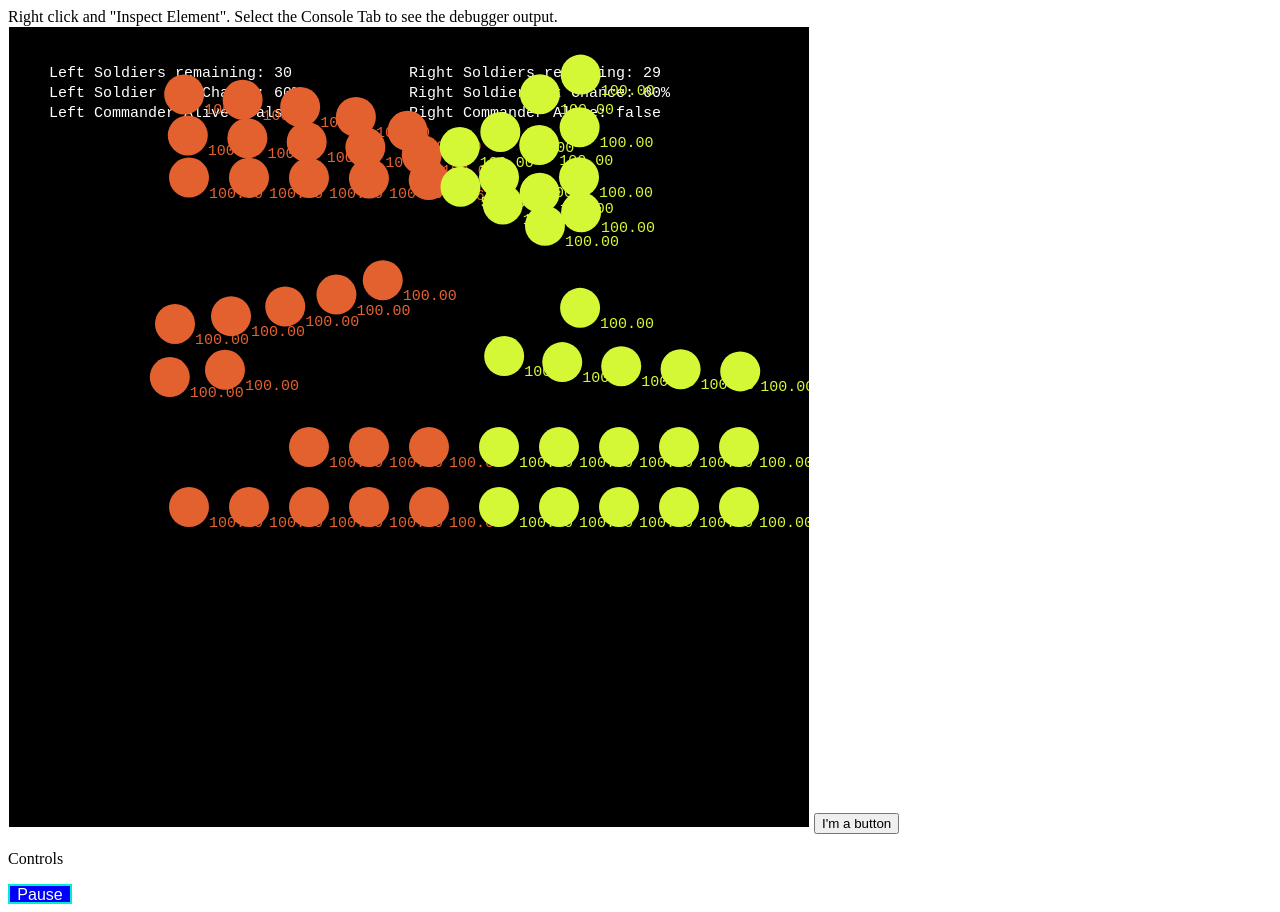
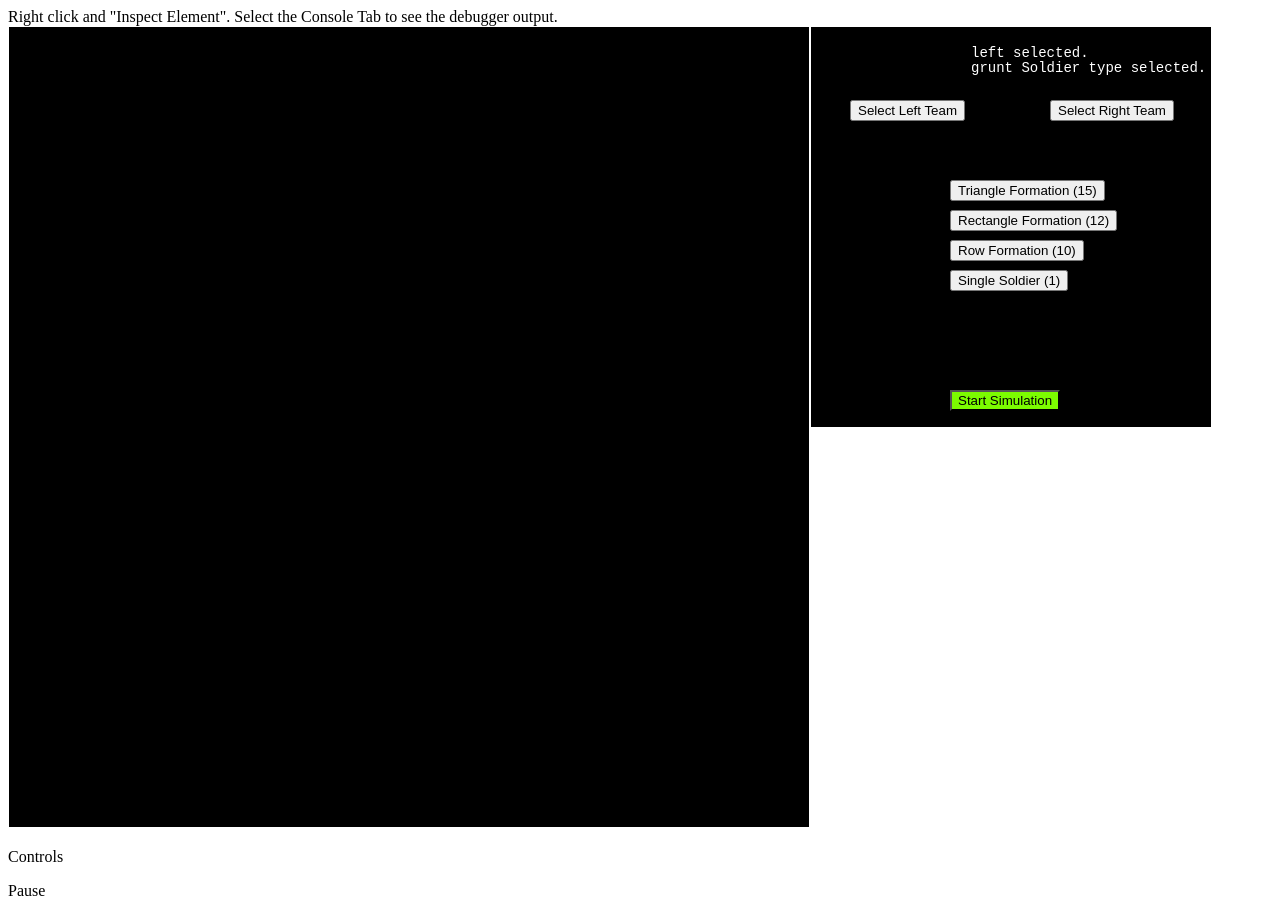
Before and after one commit to brandb94/491Assignment3, a plain HTML site: page index.html in a window 1280 px wide. Drawn offline with Linux system fonts and the light colour scheme.

Commit message:
LOTS of changes. Added Second canvas with buttons to select formations. Spawning for either teams works and the setup phase properly waits for the start button to be pressed
TODO:
change to sprites with animations
collision detection?
Find a way to put buttons on other canvas

```diff
--- a/gameengine.js
+++ b/gameengine.js
@@ -99,6 +99,8 @@ GameEngine.prototype.startInput = function () {
 
     this.ctx.canvas.addEventListener("click", function(e) {
         if (e.button == 0) that.leftClick = true;
+
+        that.clickLoc = {x: e.x, y: e.y};
         console.log("click event fired at (" + e.x + "," + e.y + ")");
       //  that.pauseGame();
         e.preventDefault();
@@ -133,7 +135,7 @@ GameEngine.prototype.addSoldier = function (soldier) {
     if (soldier.team === "left") this.leftArmy.push(soldier);
     else this.rightArmy.push(soldier);
 
-}
+};
 
 //TODO consider making a function 'addBullet'
 //This approach may end up getting redundant if we end up with more arrays of different entity types
@@ -216,8 +218,8 @@ GameEngine.prototype.update = function () {
 GameEngine.prototype.loop = function () {
     console.log("GE: Paused: " + this.gameState.PAUSED + ", Game Over: " + this.gameState.GAMEOVER );
 
-    this.gameState.PREGAME = this.checkGameReady();
-    if (this.checkGameOver()) this.gameState.GAMEOVER = true;
+    //this.gameState.PREGAME = this.checkGameReady();
+   // if (this.checkGameOver()) this.gameState.GAMEOVER = true;
 
     if (!this.gameState.PAUSED && !this.gameState.GAMEOVER) {
 
@@ -225,15 +227,16 @@ GameEngine.prototype.loop = function () {
         this.clockTick = this.timer.tick();
         this.update();
         this.draw();
+        this.leftClick = null;
     }
     //this.space = null;
 };
 GameEngine.prototype.checkGameReady = function() {
-    return this.leftArmy.length === 30 && this.rightArmy.length === 30;
+    return this.leftArmy.length !== 0 && this.rightArmy.length !== 0;
 };
 
 GameEngine.prototype.checkGameOver = function() {
-  return this.isArrEmpty(this.leftArmy) || this.isArrEmpty(this.rightArmy);
+  return !this.gameState.PREGAME && (this.isArrEmpty(this.leftArmy) || this.isArrEmpty(this.rightArmy));
 };
 
 GameEngine.prototype.isArrEmpty = function(arr) {
--- a/index.html
+++ b/index.html
@@ -12,12 +12,31 @@
 <body>
     <div>Right click and "Inspect Element".  Select the Console Tab to see the debugger output.</div>
 
+
     <canvas id="gameWorld" width="800" height="800" style="border: 1px solid white; background: black" tabindex="1">
 
+    <!--<canvas id="gameWorld" width="1000" height="1000" style="border: 1px solid white; background: black" tabindex="1"></canvas>-->
 
     </canvas>
-    <button name="start" id="startButton">I'm a button</button>
-    <!--<canvas id="controlBoard" width="400" height="400" style="border: 1px solid white; background: black" tabindex="1"></canvas>-->
+
+
+
+
+
+
+    <canvas id="controlBoard" width="400" height="400" style="border: 1px solid white; background: black" tabindex="1"></canvas>
+    <button name="leftSelect" id="leftSelector">Select Left Team</button>
+    <button name="rightSelect" id="rightSelector">Select Right Team</button>
+
+
+    <button name="triangle" id="triangleSelector">Triangle Formation (15)</button>
+    <button name="rectangle" id="rectangleSelector">Rectangle Formation (12)</button>
+    <button name="row" id="rowSelector">Row Formation (10)</button>
+    <button name="single" id="singleSelector">Single Soldier (1)</button>
+
+    <button name="start" id="startButton">Start Simulation</button>
+
+
     <div >
         <p>Controls</p>
 
--- a/main.js
+++ b/main.js
@@ -60,7 +60,9 @@ function StateTrack(game) {
 
     this.name = "Stats";
     this.stats = null;
-
+    this.selectedSide = "left";
+    this.selectedType = "grunt";
+    this.spawning = false;
 
     Entity.call(this, game, 0, 400);
 
@@ -74,10 +76,33 @@ StateTrack.prototype.setup = function() {
 };
 
 StateTrack.prototype.update = function(ctx) {
-    this.stats = this.getSoldierStats();
+
+
+    if (!this.game.gameState.PREGAME) this.stats = this.getSoldierStats();
+
+    if (this.game.leftClick) {
+        var coords = this.game.clickLoc;
+        SPAWNER.spawnFormation(this.selectedType, coords.x, coords.y, this.selectedSide);
+    }
+
+
+    Entity.prototype.update.call(this);
 };
 
 StateTrack.prototype.draw = function(ctx) {
+
+    if (!this.game.gameState.PREGAME) {
+        this.displayStats(ctx);
+    }
+
+        this.updateControlBoard();
+
+
+        Entity.prototype.draw.call(this);
+
+};
+
+StateTrack.prototype.displayStats = function(ctx) {
     var canvas = document.getElementById('gameWorld');
 
     var opacity = 0;
@@ -96,22 +121,25 @@ StateTrack.prototype.draw = function(ctx) {
     ctx.fillText("Right Soldier Hit Chance: " + (this.stats.rightHit * 10) + "%", canvas.width / 2, 70);
     ctx.fillText("Right Commander Alive: " + !this.stats.rightDead, canvas.width / 2, 90);
     ctx.fillText("Right Soldiers remaining: " + this.game.rightArmy.length, canvas.width / 2, 50);
+};
 
-        // for blood - we don't need this if you guys don't like it
-        // decrease the first hardcoded number to lower threshold
-        //opacity += .3 - (globals.player.health / 100);
-        // for testing numbers:
-        // this.game.ctx.fillText(opacity, 10, 100);
-      //  ctx.fillStyle = "rgba(195, 0, 0, " + opacity + ")";
-       // ctx.fillRect(0,0, canvas.width, canvas.height);
-   // } else {
-      //  ctx.fillStyle = "rgba(195, 0, 0, " + .5 + ")";
-      //  ctx.fillRect(0,0, canvas.width, canvas.height);
-     //   ctx.fillStyle = "white";
-     //   ctx.font="50px Courier New";
-      //  ctx.fillText("YOU DEAD HOMIE rip", 125, canvas.height / 2);
+StateTrack.prototype.updateControlBoard = function() {
+    var canvas = document.getElementById('controlBoard');
+    var ctx = canvas.getContext('2d');
+
+    console.log("updating control board");
+    ctx.clearRect(0, 0, canvas.width, canvas.height);
+
+    ctx.font="14px Courier New";
+    ctx.fillStyle = "white";
+
+    ctx.fillText("" + this.selectedSide + " selected.", canvas.width / 2 - 40, 30);
+    ctx.fillText("" + this.selectedType + " Soldier type selected.", canvas.width /2 - 40, 45);
+
+
 
 };
+
 
 StateTrack.prototype.getSoldierStats = function() {
 
@@ -205,21 +233,24 @@ Soldier.prototype.constructor = Soldier;
 
 
 Soldier.prototype.canAttack = function() {
-    if (this.lastAttackTime) {
+  //  if (this.lastAttackTime) {
         var currentTime = Date.now();
         console.log("Attack Successful");
         if ((currentTime - this.lastAttackTime) / 1000 >= this.attackDelay) return true;
 
-    }
+   // }
 
     return false;
 };
 
 Soldier.prototype.update = function() {
 
-    //move
+
+    if (!this.game.gameState.PREGAME) {
+
         this.x += this.velocity.x * this.game.clockTick;
         this.y += this.velocity.y * this.game.clockTick;
+
 
         if (!this.target) {
             var enemy = this.findClosestEnemy(this.team);
@@ -232,6 +263,7 @@ Soldier.prototype.update = function() {
             if (distance(this, this.target) < this.radius + this.target.radius) {
                 //close enough to attack
                 if (this.canAttack()) this.attack(this.target);
+
             } else {
                 //Try to close the distance
                 this.moveTowards(this.target);
@@ -243,7 +275,7 @@ Soldier.prototype.update = function() {
 
         if (this.health <= 0) this.die();
 
-
+    }
     Entity.prototype.update.call(this);
 };
 
@@ -358,6 +390,28 @@ function Spawner(game) {
 
 }
 
+Spawner.prototype.spawnFormation = function(formation, x, y, side) {
+
+    switch (formation) {
+        case "triangle":
+            this.spawnTriangle(5, x, y, side);
+            break;
+        case "rectangle":
+            this.spawnRect(x, y, 4, 3, side);
+            break;
+        case "row" :
+            this.spawnRow(10, x, this.game, side);
+            break;
+        case "single" :
+            this.spawnSoldier(x, y, side, "grunt");
+            break;
+        default:
+            break;
+    }
+
+
+};
+
 Spawner.prototype.spawnRow = function(numSoldiers, startX, game, side) {
     var startY = 10;
 
@@ -455,8 +509,8 @@ Spawner.prototype.spawnRect = function(startX, startY, w, h, side) {
         for (var j = 0; j < w; j++) {
 
             this.spawnSoldier(currX, currY, side, "grunt");
-            currX += this.soldierProto.radius * 2 + this.soldierProto.radius;
-
+            if (side === "left") currX += this.soldierProto.radius * 2 + this.soldierProto.radius;
+            if (side === "right") currX -= this.soldierProto.radius * 2 + this.soldierProto.radius;
         }
         currX = startX;
         currY += this.soldierProto.radius * 2 + this.soldierProto.radius;
@@ -464,6 +518,46 @@ Spawner.prototype.spawnRect = function(startX, startY, w, h, side) {
 
 
 };
+
+
+function assignButtonListeners(statTracker) {
+    var leftButton = document.getElementById('leftSelector');
+    var rightButton = document.getElementById('rightSelector');
+    var triangle = document.getElementById('triangleSelector');
+    var rectangle = document.getElementById('rectangleSelector');
+    var row = document.getElementById('rowSelector');
+    var single = document.getElementById('singleSelector');
+    var start = document.getElementById('startButton');
+
+    leftButton.addEventListener('click', function(e) {
+       statTracker.selectedSide = "left";
+    });
+
+    rightButton.addEventListener('click', function(e) {
+        statTracker.selectedSide = "right";
+    });
+
+
+    triangle.addEventListener('click', function(e) {
+        statTracker.selectedType = "triangle";
+    });
+
+    rectangle.addEventListener('click', function(e) {
+        statTracker.selectedType = "rectangle";
+    });
+    row.addEventListener('click', function(e) {
+        statTracker.selectedType = "row";
+    });
+    single.addEventListener('click', function(e) {
+        statTracker.selectedType = "single";
+    });
+    start.addEventListener('click', function(e) {
+        statTracker.game.gameState.PREGAME ^= true;
+    });
+
+
+
+}
 
 
 var SPAWNER;
@@ -481,6 +575,8 @@ ASSET_MANAGER.downloadAll(function () {
     var gameEngine = new GameEngine();
     var statTracker = new StateTrack(gameEngine);
 
+    assignButtonListeners(statTracker);
+
 
 
 
@@ -492,14 +588,14 @@ ASSET_MANAGER.downloadAll(function () {
 
     SPAWNER = new Spawner(gameEngine);
     //createArmy(gameEngine, "right");
-    SPAWNER.spawnTriangle(5, canvas.width - 80, 30, "right");
+   // SPAWNER.spawnTriangle(5, canvas.width - 80, 30, "right");
 
-    //SPAWNER.spawnTriangle(5, 30, 30,"left");
-    SPAWNER.spawnRect(30, 30, 5,3, "left");
-    SPAWNER.spawnRect(30, 360, 5,3, "left");
+   // SPAWNER.spawnTriangle(5, 30, 30,"left");
+   // SPAWNER.spawnRect(30, 30, 5,3, "left");
+  //  SPAWNER.spawnRect(30, 360, 5,3, "left");
 
 
-    SPAWNER.spawnRect(canvas.width - 160, 360, 5,3, "right");
+   // SPAWNER.spawnRect(canvas.width - 160, 360, 5,3, "right");
    // createArmy(gameEngine, "left");
    // var circle = new Circle(gameEngine);
   //  circle.setIt();
--- a/style.css
+++ b/style.css
@@ -1,12 +1,49 @@
-.button {
-    border: 2px solid #03ecd3;
-    margin: auto;
-    padding-top: 0px;
-    height: 16px;
-    width: 60px;
-    font-family:Arial;
-    color: white;
-    background-color: blue;
-    display:inline-block;
-    text-align:center;
+#leftSelector {
+    position: fixed;
+    top: 100px;
+    left: 850px;
 }
+#rightSelector {
+    position: fixed;
+    top: 100px;
+    left: 1050px;
+}
+
+
+#controlBoard {
+    position: fixed;
+    /*top: -400px;*/
+
+}
+
+#triangleSelector {
+    position: fixed;
+    top: 180px;
+    left: 950px;
+}
+
+#rectangleSelector {
+    position: fixed;
+    top: 210px;
+    left: 950px;
+}
+
+#rowSelector {
+    position: fixed;
+    top: 240px;
+    left: 950px;
+}
+
+#singleSelector {
+    position: fixed;
+    top: 270px;
+    left: 950px;
+}
+
+#startButton {
+    position: fixed;
+    top: 390px;
+    left: 950px;
+
+    background-color: lawngreen;
+}
```
Lines whose indentation alone changed are shown as unchanged.
